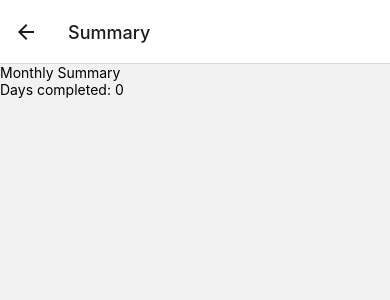
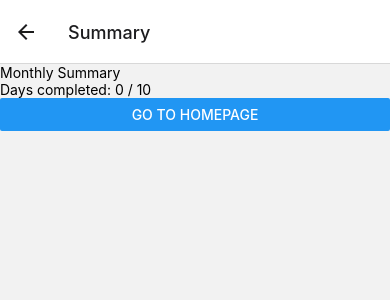
Before and after one commit to shivamjha1998/SimpleHabitTracker, a React Native app: screen /Summary in a window 390 px wide. Shown: the top 300 px of the page. Built offline with nearby package versions, Linux system fonts and the light colour scheme.

Commit message:
Add small fixes.

```diff
--- a/context/HabitContext.jsx
+++ b/context/HabitContext.jsx
@@ -4,7 +4,7 @@ import AsyncStorage from '@react-native-async-storage/async-storage';
 export const HabitContext = createContext();
 
 export const HabitProvider = ({children}) => {
-  const [habitData, setHabitData] = useState(Array(31).fill(false));
+  const [habitData, setHabitData] = useState(Array(10).fill(false));
 
   // Load data on initial render
   useEffect(() => {
--- a/screens/SummaryScreen.jsx
+++ b/screens/SummaryScreen.jsx
@@ -1,15 +1,21 @@
 import React, {useContext} from 'react';
-import {View, Text} from 'react-native';
+import {View, Text, Button} from 'react-native';
 import {HabitContext} from '../context/HabitContext';
 
-const SummaryScreen = () => {
+const SummaryScreen = ({navigation}) => {
   const {habitData} = useContext(HabitContext);
   const completedDays = habitData.filter(day => day).length;
 
   return (
     <View>
       <Text>Monthly Summary</Text>
-      <Text>Days completed: {completedDays}</Text>
+      <Text>
+        Days completed: {completedDays} / {habitData.length}
+      </Text>
+      <Button
+        title="Go to HomePage"
+        onPress={() => navigation.navigate('Home')}
+      />
     </View>
   );
 };
```
